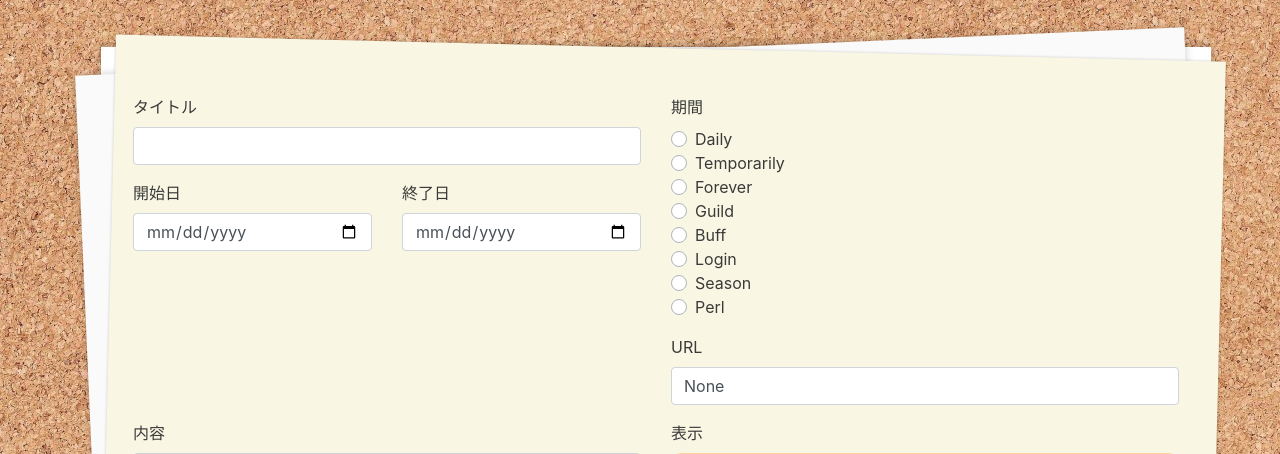
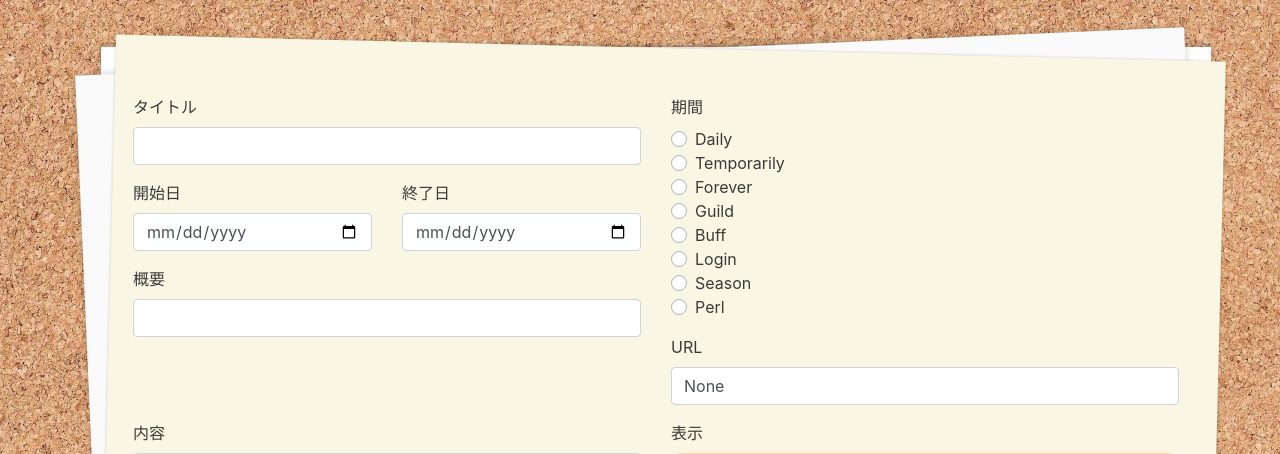
Before and after one commit to akithub/BD_EventViewer, a Django app: page /eventview/add in a window 1280 px wide. Shown: the part 130-584 px from the top of the page. Run offline with Django 3.2, Linux system fonts and the light colour scheme; the visitor is signed in with stand-in values (Sample User, id 1); some libraries are stand-ins or nearby versions.

Commit message:
modelに overview を追加し、イベントの編集・追加・表示が可能なように

```diff
--- a/event_view/EventViewApp/models.py
+++ b/event_view/EventViewApp/models.py
@@ -18,6 +18,7 @@ class Event(models.Model):
     end_date = models.DateField()
     last_update = models.DateField(auto_now=True)
     created_at = models.DateField(auto_now_add=True)
+    overview = models.TextField(blank=True)
     content = models.TextField()
     period = models.IntegerField(choices=PERIOD_CHOICE)
     url = models.URLField(blank = True, null = True )
--- a/event_view/EventViewApp/static/css/tile.min.css
+++ b/event_view/EventViewApp/static/css/tile.min.css
@@ -1 +1 @@
-@charset "utf-8";.tile{position:relative;margin:.5em .5em;background-color:aliceblue;box-shadow:10px 10px 15px -10px;vertical-align:middle}.tile-wrap{width:50%}.tile-new{position:absolute;top:-0.7em;left:-0.7em;transform:rotate(-17.6deg);z-index:20;padding:0 .1em;color:var(--color);font-size:2rem;font-weight:bold;font-family:"Caveat",cursive;text-shadow:4px 3px 0 #f9c123,9px 8px 0 rgba(0,0,0,0.15)}.non-margin{margin:0}.non-padding{padding:0}.tile-period{position:relative;top:0;left:0;background-color:var(--color);color:black;line-height:2rem;text-align:center;font-size:1.8rem;font-family:"Caveat",cursive;font-weight:bold}.left-days-wrapper{position:relative;color:#161616;font-family:'Caveat';font-weight:800;font-size:1em;height:3rem}.left-days-number{position:absolute;bottom:-0.27em;right:1.2em;color:#ff2933;font-size:3em}.left-days-days{position:absolute;bottom:.1em;right:0;display:inline-block}.tile-title{font-size:1.4rem;padding:.5rem .5rem;width:40rem}
+@charset "utf-8";.tile{position:relative;margin:.5em .5em;background-color:aliceblue;box-shadow:10px 10px 15px -10px;vertical-align:middle}.tile-wrap{width:50%}.tile-new{position:absolute;top:-0.7em;left:-0.4em;transform:rotate(-17.6deg);z-index:20;padding:0 .1em;color:var(--color);font-size:2rem;font-weight:bold;font-family:"Caveat",cursive;text-shadow:4px 3px 0 #f9c123,9px 8px 0 rgba(0,0,0,0.15)}.non-margin{margin:0}.no-padding{padding:0}.tile-period{position:relative;top:0;left:0;padding:.2em;background-color:var(--color);color:black;line-height:2rem;text-align:center;font-size:1.8rem;font-family:"Caveat",cursive;font-weight:bold;width:100%}.left-days-wrapper{position:relative;color:#161616;font-family:'Caveat';font-weight:800;font-size:1em;height:3rem}.left-days-number{position:absolute;bottom:-0.27em;right:1.2em;color:#ff2933;font-size:3em}.left-days-label{position:absolute;bottom:.1em;right:0;display:inline-block;color:#5d5d5d}.tile-title{font-size:1.1rem;padding:.5rem 0;width:100%;color:#504f4f}.tile-overview{font-size:1.4rem;font-weight:bold;width:100%}
--- a/event_view/EventViewApp/templates/EventViewApp/edit.html
+++ b/event_view/EventViewApp/templates/EventViewApp/edit.html
@@ -31,6 +31,14 @@
               <div class="form-group">
                 <label for="id_end_date">終了日</label>
                 <input type="date" class="form-control" name="end_date" id="id_end_date" value="{{ event.end_date|date:'Y-m-d' }}" />
+              </div>
+            </div>
+          </div>
+          <div class=row>
+            <div class="col-12">
+              <div class="form-group">
+                <label for="id_overview">概要</label>
+                <input type="text" class="form-control" name="overview" maxlength="200" id="id_overview" value="{{ event.overview }}" />
               </div>
             </div>
           </div>
--- a/event_view/EventViewApp/views.py
+++ b/event_view/EventViewApp/views.py
@@ -79,6 +79,7 @@ def event_calendar(request):
     start_date = get_last_date(today)+timedelta(days=7)
     events = [ {
             'title': event.title,
+            'overview': event.overview,
             'id' : event.id,
             'start': event.start_date.strftime("%Y-%m-%d"),
             'end':event.end_date.strftime("%Y-%m-%d"),
--- a/event_view/static/js/event_view.js
+++ b/event_view/static/js/event_view.js
@@ -2,8 +2,8 @@
 $('input[name="period_type"]').on("change", function () {
   // ボタンに対応するラベルを取得
   label = $('label[for="' + this.id + '"]');
-  // 各イベントの poster を取得
-  posters = $('div[class="poster"][name="' + this.value + '"]');
+  // 各イベントの tile を取得
+  posters = $('div[class="tile"][name="' + this.value + '"]');
   // ラジオボタンがチェックされていればボタンをactiveにして、ポスターを表示させる
   if ($(this).prop("checked")) {
     label.addClass("active");
--- a/event_view/static/js/event_view.min.js
+++ b/event_view/static/js/event_view.min.js
@@ -1 +1 @@
-$('input[name="period_type"]').on("change",function(){label=$('label[for="'+this.id+'"]');posters=$('div[class="poster"][name="'+this.value+'"]');if($(this).prop("checked")){label.addClass("active");posters.each(function(i,elm){$(elm).parent().show("fast");});}else{label.removeClass("active");posters.each(function(i,elm){$(elm).parent().hide("fast");});}});$("#info_btn").on("click",function(){$("#updateInfoModal").modal("show");updatePreview("#markdown_edit");});let updatePreview=function(elm){if(!$(elm).val()){return;};let html=marked($(elm).val());$("#update-info").html(html);};$(function(){$("#markdown_edit").keyup(function(){updatePreview(this);});updatePreview($("#markdwon_edit"));});$("#update-info-editor").hide();$("#editor-save-btn").hide();$("#editor-toggle-btn").on("click",function(){$("#update-info-editor").toggle();$("#editor-save-btn").toggle();});
+$('input[name="period_type"]').on("change",function(){label=$('label[for="'+this.id+'"]');posters=$('div[class="tile"][name="'+this.value+'"]');if($(this).prop("checked")){label.addClass("active");posters.each(function(i,elm){$(elm).parent().show("fast");});}else{label.removeClass("active");posters.each(function(i,elm){$(elm).parent().hide("fast");});}});$("#info_btn").on("click",function(){$("#updateInfoModal").modal("show");updatePreview("#markdown_edit");});let updatePreview=function(elm){if(!$(elm).val()){return;};let html=marked($(elm).val());$("#update-info").html(html);};$(function(){$("#markdown_edit").keyup(function(){updatePreview(this);});updatePreview($("#markdwon_edit"));});$("#update-info-editor").hide();$("#editor-save-btn").hide();$("#editor-toggle-btn").on("click",function(){$("#update-info-editor").toggle();$("#editor-save-btn").toggle();});
```
Also changed, not shown: event_view/EventViewApp/static/css/tile.css (+14 -10 lines), event_view/EventViewApp/templates/EventViewApp/parts/tile.html (+14 -5 lines), event_view/EventViewApp/migrations/0008_event_overview.py (added).
